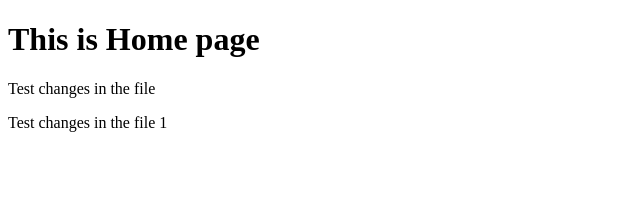
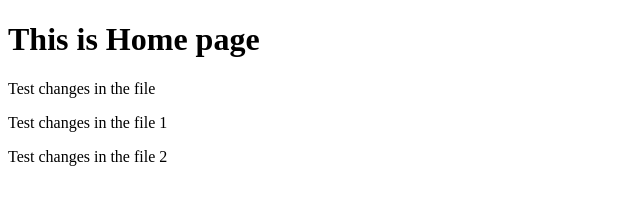
Before and after one commit to VladyslavBabiy/gitHomeWork2, a plain HTML site: page student_babii/index.html in a window 1280 px wide. Shown: the whole page, without its empty margins (0-640 px from the left). Drawn offline with Linux system fonts and the light colour scheme.

Commit message:
sixth commit babii

```diff
--- a/student_babii/index.html
+++ b/student_babii/index.html
@@ -9,5 +9,6 @@
     <h1>This is Home page</h1>
     <p>Test changes in the file</p>
     <p>Test changes in the file 1</p>
+    <p>Test changes in the file 2</p>
 </body>
 </html>
```
